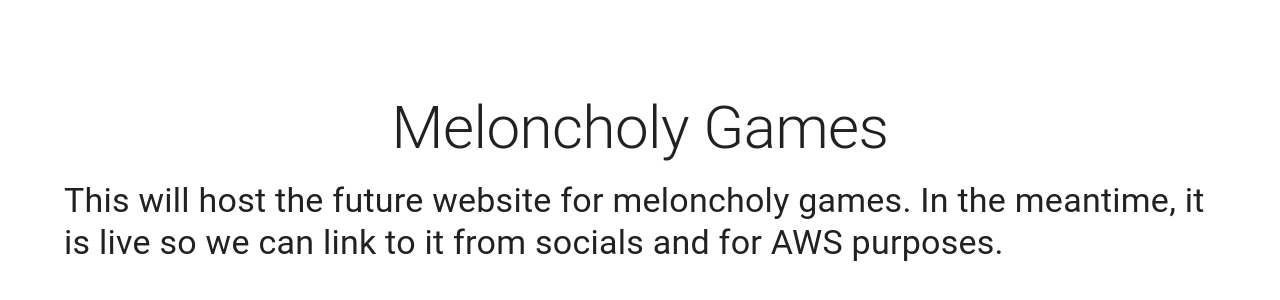
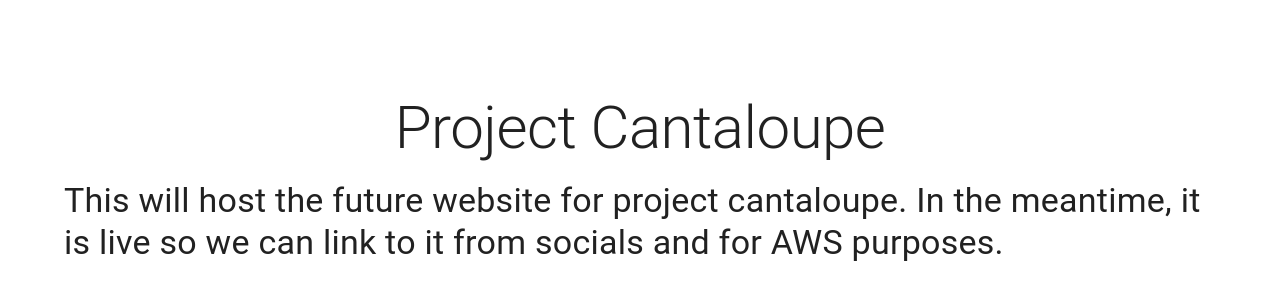
Before and after one commit to Meloncholy-Games/Meloncholy-Games-Website, a React (Vite) app: page /project-cantaloupe in a window 1280 px wide. Shown: the part 214-514 px from the top of the page. Built offline with nearby package versions, Linux system fonts and the light colour scheme.

Commit message:
Add Dedicated Project Cantaloupe Page

```diff
--- a/src/components/App.tsx
+++ b/src/components/App.tsx
@@ -4,7 +4,7 @@
 import { createTheme, ThemeProvider, StyledEngineProvider } from "@mui/material/styles";
 import CssBaseline from "@mui/material/CssBaseline";
 
-import Layout from "./Layout";
+import Router from "./Router";
 
 const App = () => {
     const darkMode = useMediaQuery("(prefers-color-scheme: dark)");
@@ -17,7 +17,7 @@
         <StyledEngineProvider injectFirst>
             <ThemeProvider theme={theme}>
                 <CssBaseline />
-                <Layout />
+                <Router />
             </ThemeProvider>
         </StyledEngineProvider>
     );
--- /dev/null
+++ b/src/components/NotFound.tsx
@@ -0,0 +1,41 @@
+import { Grid, Typography } from "@mui/material";
+
+const NotFound = (props: any) => {
+    return (
+        <Grid
+            container
+            spacing={6}
+            style={{ height: "100vh" }}
+            direction={"column"}
+            justifyContent={"center"}
+            alignItems={"center"}
+        >
+            <Grid
+                item
+                container
+                spacing={5}
+                style={{ width: "100%" }}
+                direction={"column"}
+                justifyContent={"center"}
+                alignItems={"center"}
+            >
+                <Grid
+                    item
+                    container
+                    spacing={2}
+                    direction={"column"}
+                    justifyContent={"center"}
+                    alignItems={"center"}
+                >
+                    <Grid item>
+                        <Typography variant={"h5"} align={"center"}>
+                            Page Not Found
+                        </Typography>
+                    </Grid>
+                </Grid>
+            </Grid>
+        </Grid>
+    );
+};
+
+export default NotFound;
--- /dev/null
+++ b/src/components/Router.tsx
@@ -0,0 +1,36 @@
+import { useEffect } from "react";
+import { BrowserRouter, Outlet, Route, Routes, useLocation, useNavigate } from "react-router-dom";
+
+import NotFound from "./NotFound";
+import Home from "./home/Home";
+import Cantaloupe from "./cantaloupe/Cantaloupe";
+
+const Router = () => {
+    return (
+        <BrowserRouter>
+            <Routes>
+                <Route path={"/"} element={<Router404Inject />}>
+                    <Route index element={<Home />} />
+                    <Route path={"/project-cantaloupe"} element={<Cantaloupe />}></Route>
+                    <Route path={"*"} element={<NotFound />} />
+                </Route>
+            </Routes>
+        </BrowserRouter>
+    );
+};
+
+const Router404Inject = () => {
+    const navigate = useNavigate();
+    const location = useLocation();
+
+    useEffect(() => {
+        const splitPath = location.search.split("/");
+        if (splitPath[0] === "?") {
+            navigate(splitPath[1]);
+        }
+    }, [location]);
+
+    return <Outlet />;
+};
+
+export default Router;
--- /dev/null
+++ b/src/components/cantaloupe/Cantaloupe.tsx
@@ -0,0 +1,29 @@
+import { Container, Grid, Typography } from "@mui/material";
+
+const Cantaloupe = () => {
+    return (
+        <Container>
+            <Grid
+                container
+                direction={"column"}
+                justifyContent={"center"}
+                alignContent={"center"}
+                alignItems={"center"}
+                spacing={2}
+                style={{ height: "100vh" }}
+            >
+                <Grid item>
+                    <Typography variant={"h2"}>Project Cantaloupe</Typography>
+                </Grid>
+                <Grid item>
+                    <Typography variant={"h4"}>
+                        This will host the future website for project cantaloupe. In the meantime, it
+                        is live so we can link to it from socials and for AWS purposes.
+                    </Typography>
+                </Grid>
+            </Grid>
+        </Container>
+    );
+};
+
+export default Cantaloupe;
--- a/src/components/Layout.tsx
+++ b/src/components/home/Home.tsx
@@ -1,6 +1,6 @@
 import { Container, Grid, Typography } from "@mui/material";
 
-const Layout = () => {
+const Home = () => {
 	return (
 		<Container>
 			<Grid
@@ -26,4 +26,4 @@
 	);
 };
 
-export default Layout;
+export default Home;
```
